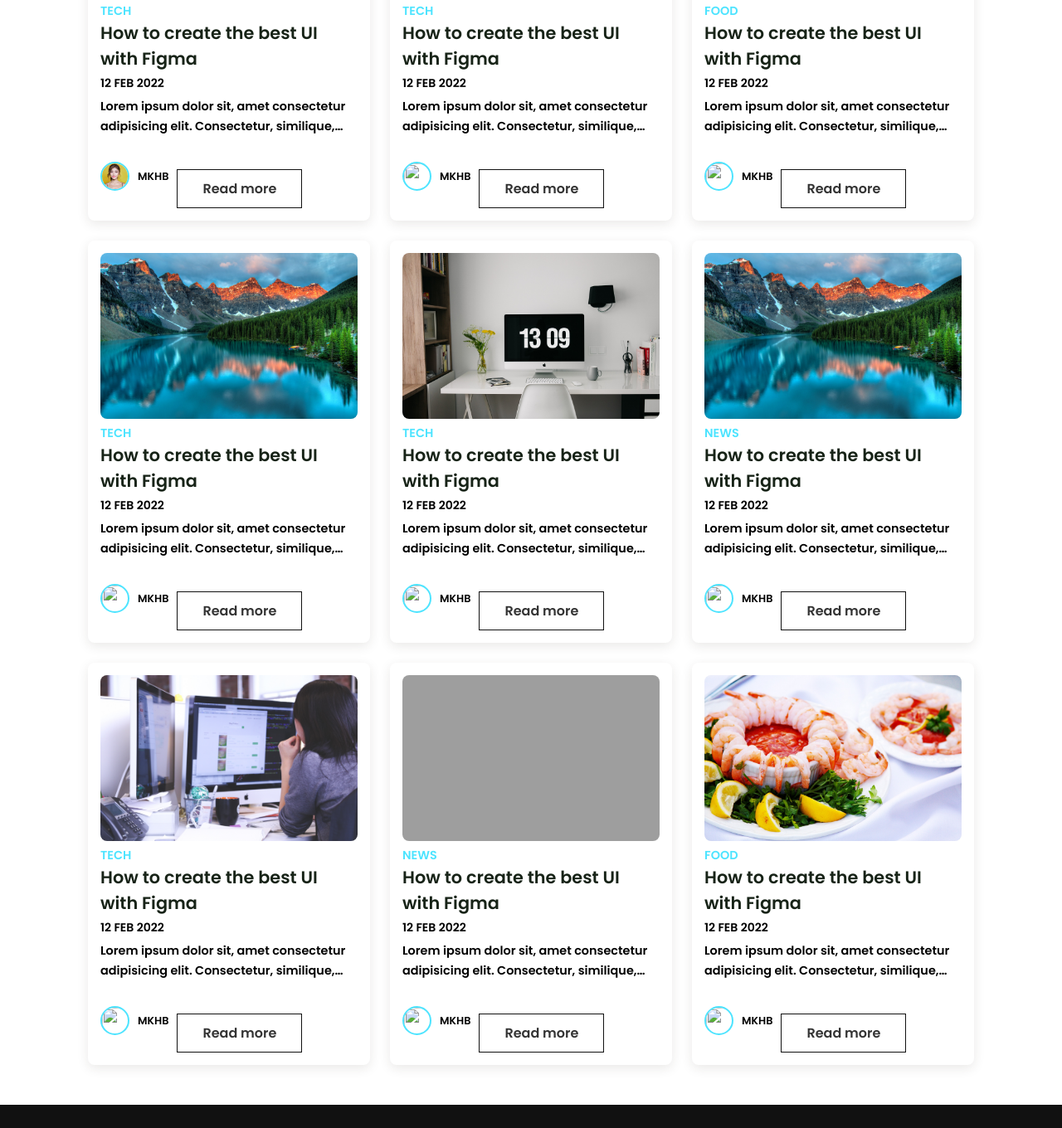
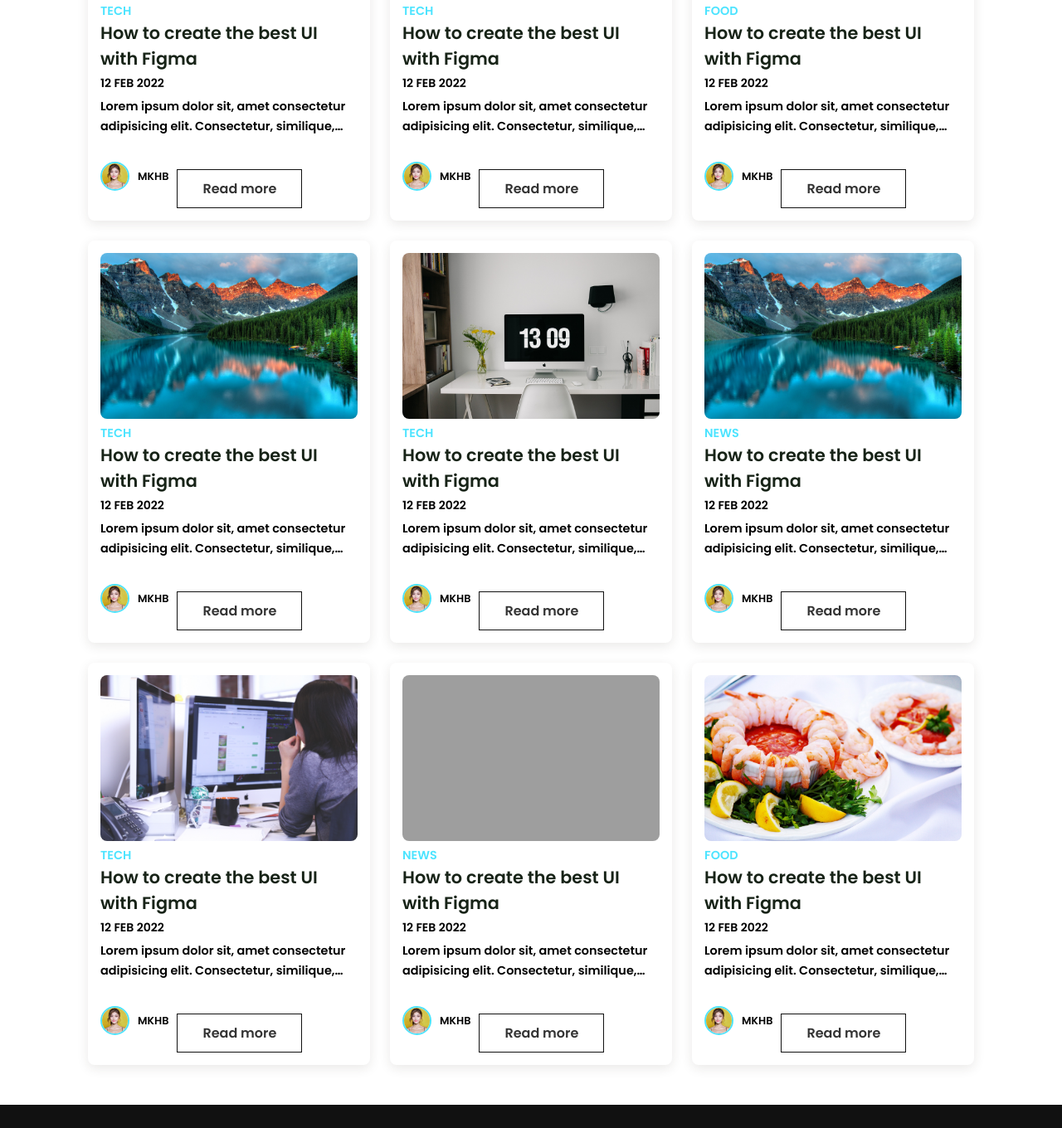
Before and after one commit to Bhushanrajput/blog, a plain HTML site: page index.html in a window 1280 px wide. Shown: the part 1300-2660 px from the top of the page at 83% size. Drawn offline with nearby package versions, Linux system fonts and the light colour scheme; grey boxes are pictures that could not be loaded.

Commit message:
Update index.html

```diff
--- a/index.html
+++ b/index.html
@@ -67,7 +67,7 @@
             <span class="post-date">12 Feb 2022</span>
             <p class="post-description">Lorem ipsum dolor sit, amet consectetur adipisicing elit. Consectetur, similique, rerum excepturi harum, vitae facilis corrupti vel modi debitis est perferendis aut quasi ea unde repudiandae iste architecto. Corporis, voluptates.</p>
             <div class="profile">
-                <img src="images/testi1.jpg" alt="" class="profile-img">
+                <img src="testi1.jpg" alt="" class="profile-img">
                 <span class="profile-name">MKHB</span>
                 <a href="read1.html" class="btn2">Read more</a>
 
@@ -81,7 +81,7 @@
             <span class="post-date">12 Feb 2022</span>
             <p class="post-description">Lorem ipsum dolor sit, amet consectetur adipisicing elit. Consectetur, similique, rerum excepturi harum, vitae facilis corrupti vel modi debitis est perferendis aut quasi ea unde repudiandae iste architecto. Corporis, voluptates.</p>
             <div class="profile">
-                <img src="images/testi1.jpg" alt="" class="profile-img">
+                <img src="testi1.jpg" alt="" class="profile-img">
                 <span class="profile-name">MKHB</span>
                 <a href="read1.html" class="btn2">Read more</a>
 
@@ -95,7 +95,7 @@
             <span class="post-date">12 Feb 2022</span>
             <p class="post-description">Lorem ipsum dolor sit, amet consectetur adipisicing elit. Consectetur, similique, rerum excepturi harum, vitae facilis corrupti vel modi debitis est perferendis aut quasi ea unde repudiandae iste architecto. Corporis, voluptates.</p>
             <div class="profile">
-                <img src="images/testi1.jpg" alt="" class="profile-img">
+                <img src="testi1.jpg" alt="" class="profile-img">
                 <span class="profile-name">MKHB</span>
                 <a href="read1.html" class="btn2">Read more</a>
 
@@ -109,7 +109,7 @@
             <span class="post-date">12 Feb 2022</span>
             <p class="post-description">Lorem ipsum dolor sit, amet consectetur adipisicing elit. Consectetur, similique, rerum excepturi harum, vitae facilis corrupti vel modi debitis est perferendis aut quasi ea unde repudiandae iste architecto. Corporis, voluptates.</p>
             <div class="profile">
-                <img src="images/testi1.jpg" alt="" class="profile-img">
+                <img src="testi1.jpg" alt="" class="profile-img">
                 <span class="profile-name">MKHB</span>
                 <a href="read1.html" class="btn2">Read more</a>
 
@@ -123,7 +123,7 @@
             <span class="post-date">12 Feb 2022</span>
             <p class="post-description">Lorem ipsum dolor sit, amet consectetur adipisicing elit. Consectetur, similique, rerum excepturi harum, vitae facilis corrupti vel modi debitis est perferendis aut quasi ea unde repudiandae iste architecto. Corporis, voluptates.</p>
             <div class="profile">
-                <img src="images/testi1.jpg" alt="" class="profile-img">
+                <img src="testi1.jpg" alt="" class="profile-img">
                 <span class="profile-name">MKHB</span>
                 <a href="read1.html" class="btn2">Read more</a>
 
@@ -137,7 +137,7 @@
             <span class="post-date">12 Feb 2022</span>
             <p class="post-description">Lorem ipsum dolor sit, amet consectetur adipisicing elit. Consectetur, similique, rerum excepturi harum, vitae facilis corrupti vel modi debitis est perferendis aut quasi ea unde repudiandae iste architecto. Corporis, voluptates.</p>
             <div class="profile">
-                <img src="images/testi1.jpg" alt="" class="profile-img">
+                <img src="testi1.jpg" alt="" class="profile-img">
                 <span class="profile-name">MKHB</span>
                 <a href="read1.html" class="btn2">Read more</a>
 
@@ -151,7 +151,7 @@
             <span class="post-date">12 Feb 2022</span>
             <p class="post-description">Lorem ipsum dolor sit, amet consectetur adipisicing elit. Consectetur, similique, rerum excepturi harum, vitae facilis corrupti vel modi debitis est perferendis aut quasi ea unde repudiandae iste architecto. Corporis, voluptates.</p>
             <div class="profile">
-                <img src="images/testi1.jpg" alt="" class="profile-img">
+                <img src="testi1.jpg" alt="" class="profile-img">
                 <span class="profile-name">MKHB</span>
                 <a href="read1.html" class="btn2">Read more</a>
 
@@ -165,7 +165,7 @@
             <span class="post-date">12 Feb 2022</span>
             <p class="post-description">Lorem ipsum dolor sit, amet consectetur adipisicing elit. Consectetur, similique, rerum excepturi harum, vitae facilis corrupti vel modi debitis est perferendis aut quasi ea unde repudiandae iste architecto. Corporis, voluptates.</p>
             <div class="profile">
-                <img src="images/testi1.jpg" alt="" class="profile-img">
+                <img src="testi1.jpg" alt="" class="profile-img">
                 <span class="profile-name">MKHB</span>
                 <a href="read1.html" class="btn2">Read more</a>
 
```
